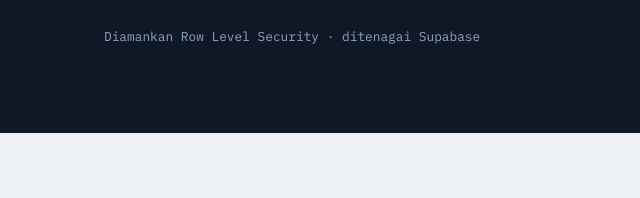
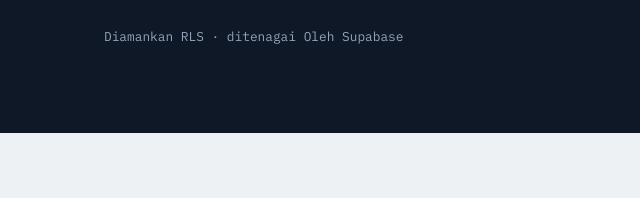
Before and after one commit to umacyberteam/FileSaver, a website: page index.html in a window 1280 px wide. Shown: the part 601-799 px from the top of the page, 0-640 px from the left. Drawn offline with nearby package versions, Linux system fonts and the light colour scheme; no server answers.

Commit message:
Update security note text in index.html

```diff
--- a/index.html
+++ b/index.html
@@ -50,7 +50,7 @@
           <a href="register.html" class="fs-btn fs-btn--brass">Daftar Gratis</a>
           <a href="login.html" class="fs-btn fs-btn--outline-on-ink">Sudah Punya Akun</a>
         </div>
-        <span class="fs-hero__note">Diamankan Row Level Security &middot; ditenagai Supabase</span>
+        <span class="fs-hero__note">Diamankan RLS &middot; ditenagai Oleh Supabase</span>
       </div>
 
       <div class="locker-wall" aria-hidden="true">
```
